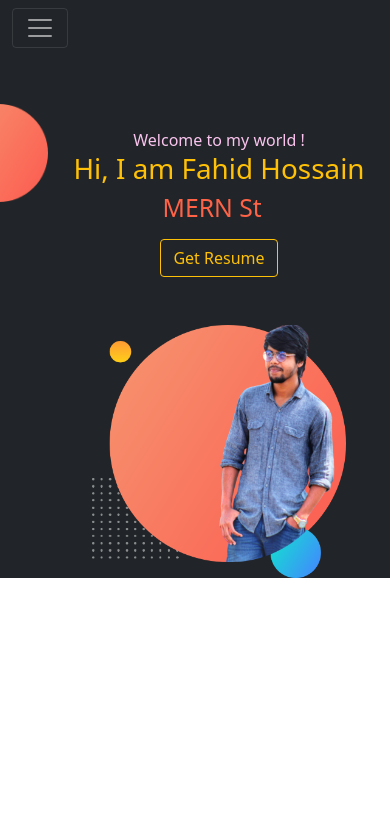
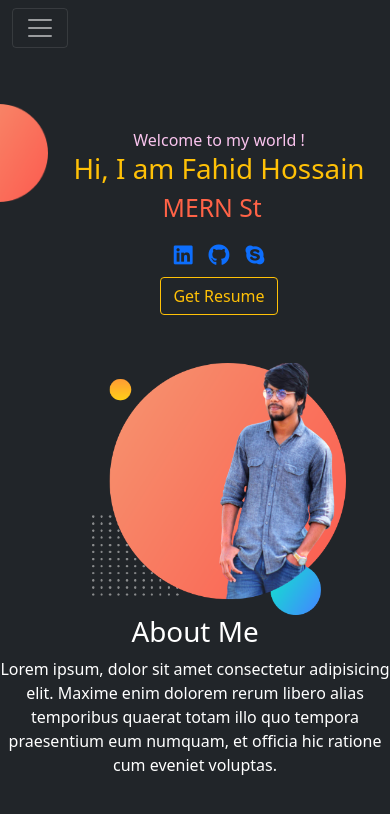
Before and after one commit to Fahid-Hossain/fahid-hossain-portfolio, a React (Create React App) app: page / in a window 390 px wide. Shown: the top 814 px of the page. Built offline with nearby package versions, Linux system fonts and the light colour scheme.

Commit message:
banner section modify

```diff
--- a/package.json
+++ b/package.json
@@ -6,6 +6,7 @@
     "@testing-library/jest-dom": "^5.15.1",
     "@testing-library/react": "^11.2.7",
     "@testing-library/user-event": "^12.8.3",
+    "aos": "^2.3.4",
     "bootstrap": "^5.1.3",
     "react": "^17.0.2",
     "react-bootstrap": "^2.0.2",
--- a/public/index.html
+++ b/public/index.html
@@ -22,6 +22,7 @@
       work correctly both with client-side routing and a non-root public URL.
       Learn how to configure a non-root public URL by running `npm run build`.
     -->
+    <link rel="stylesheet" href="https://use.fontawesome.com/releases/v5.15.4/css/all.css" integrity="sha384-DyZ88mC6Up2uqS4h/KRgHuoeGwBcD4Ng9SiP4dIRy0EXTlnuz47vAwmeGwVChigm" crossorigin="anonymous">
   <link rel="stylesheet" href="https://cdn.jsdelivr.net/npm/bootstrap@5.1.3/dist/css/bootstrap.min.css"
     integrity="sha384-1BmE4kWBq78iYhFldvKuhfTAU6auU8tT94WrHftjDbrCEXSU1oBoqyl2QvZ6jIW3" crossorigin="anonymous" />
   <title>Fahid Hossain</title>
--- /dev/null
+++ b/src/components/Home/About.js/About.js
@@ -0,0 +1,12 @@
+import React from 'react';
+
+const About = () => {
+    return (
+        <div className="text-white bg-dark">
+            <h1>About Me</h1>
+            <p>Lorem ipsum, dolor sit amet consectetur adipisicing elit. Maxime enim dolorem rerum libero alias temporibus quaerat totam illo quo tempora praesentium eum numquam, et officia hic ratione cum eveniet voluptas.</p>
+        </div>
+    );
+};
+
+export default About;
--- a/src/components/Home/Banner/Banner.js
+++ b/src/components/Home/Banner/Banner.js
@@ -1,14 +1,20 @@
-import React from 'react';
+import React, { useEffect } from 'react';
 import Typical from 'react-typical'
 import "./Banner.css"
 import img from '../../../images/fahid-bg.png'
 import img2 from '../../../images/exp-bg.png'
+import Aos from 'aos';
+import 'aos/dist/aos.css';
+
 const Banner = () => {
+    useEffect(() => {
+        Aos.init({ duration: 2000 });
+    }, []);
     return (
         <div className="mt-5">
-            <img className="mt-5 pt-2" src={img2} alt="" style={{width:"3rem",float:"left"}} />
+            <img className="mt-5 pt-2 img-fluid" src={img2} alt="" style={{ width: "3rem", float: "left" }} />
             <div className="row align-items-start">
-                <div className="col-12 col-md-6 banner">
+                <div data-aos="flip-left" className="col-12 col-md-6 banner">
                     <span className="banner-welcome">Welcome to my world !</span>
                     <h1 className="text-warning">Hi, I am Fahid Hossain</h1>
                     <h2 className="banner-developer">
@@ -24,12 +30,15 @@ const Banner = () => {
                             ]}
                         >
                         </Typical>
+                    <a target="_blank" rel="noreferrer" href="https://www.linkedin.com/in/fahid-hossain/"><i className="fab fa-linkedin px-2 fs-4"></i></a>
+                    <a target="_blank" rel="noreferrer" href="https://github.com/Fahid-Hossain"><i className="fab fa-github px-2 fs-4"></i></a>
+                    <a target="_blank" rel="noreferrer" href="https://join.skype.com/invite/xbRGUklEnesf"><i className="fab fa-skype px-2 fs-4"></i></a>
                     </h2>
 
                     <a href="fahid-Hossain's-Resume.pdf" download="fahid-Hossain's-Resume.pdf"><button className="btn btn-outline-warning">Get Resume</button></a>
                 </div>
-                <div className="col-12 col-md-6 banner-img">
-                    <img className="img-fluid" src={img} alt="" style={{width:"80%"}} />
+                <div data-aos="zoom-in-left" className="col-12 col-md-6 banner-img">
+                    <img className="img-fluid" src={img} alt="" style={{ width: "80%" }} />
                 </div>
             </div>
         </div>
--- a/src/components/Home/Home/Home.js
+++ b/src/components/Home/Home/Home.js
@@ -1,12 +1,14 @@
 import React from 'react';
 import Navigation from '../../Navigation/Navigation';
+import About from '../About.js/About';
 import Banner from '../Banner/Banner';
 
 const Home = () => {
     return (
-        <div className="bg-dark">
+        <div className="bg-dark vh-100">
             <Navigation></Navigation>
             <Banner></Banner>
+            <About></About>
         </div>
     );
 };
```
Also changed, not shown: 1 other file (tests, documents, lock files or other folders).
